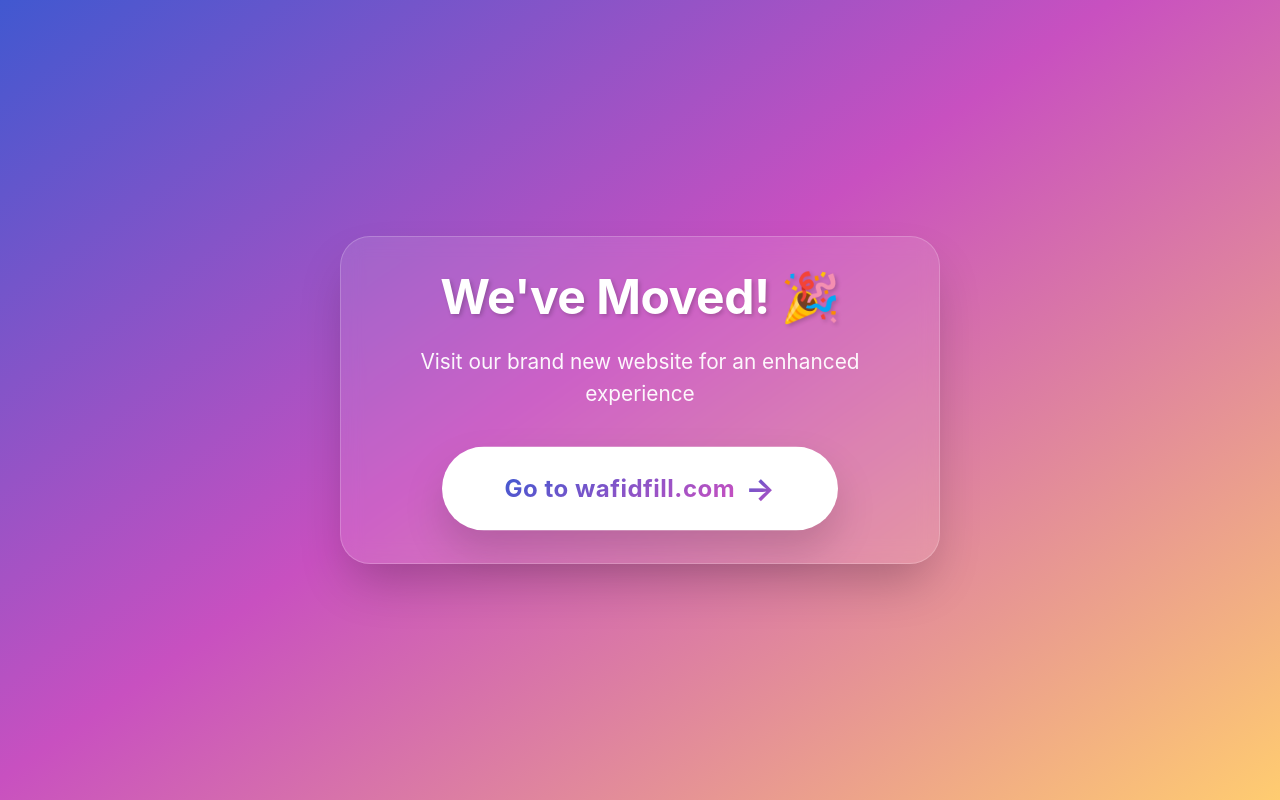
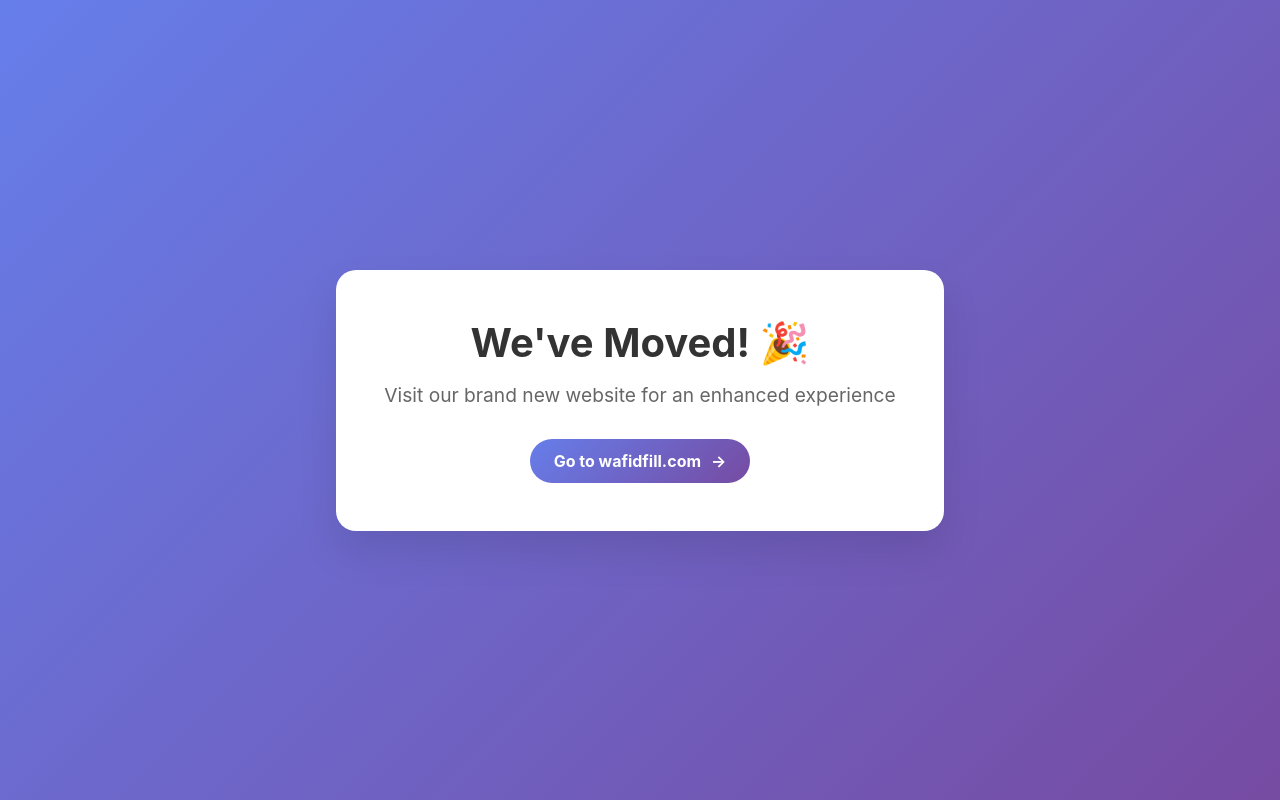
Before and after one commit to maap3254/setup, a plain HTML site: page index.html in a window 1280 px wide. Drawn offline with Linux system fonts and the light colour scheme.

Commit message:
Update style.css

```diff
--- a/style.css
+++ b/style.css
@@ -5,8 +5,8 @@
 }
 
 body {
-            font-family: -apple-system, BlinkMacSystemFont, 'Segoe UI', Roboto, Oxygen, Ubuntu, Cantarell, sans-serif;
-            background: linear-gradient(145deg, #4158D0 0%, #C850C0 46%, #FFCC70 100%);
+    font-family: -apple-system, BlinkMacSystemFont, 'Segoe UI', Roboto, Oxygen, Ubuntu, sans-serif;
+    background: linear-gradient(135deg, #667eea 0%, #764ba2 100%);
     min-height: 100vh;
     display: flex;
     justify-content: center;
@@ -15,127 +15,46 @@
 
 .container {
     text-align: center;
-            padding: 30px;
-            max-width: 600px;
-            background: rgba(255, 255, 255, 0.1);
-            backdrop-filter: blur(10px);
-            border-radius: 30px;
-            box-shadow: 0 25px 50px -12px rgba(0, 0, 0, 0.25);
-            margin: 20px;
-            border: 1px solid rgba(255, 255, 255, 0.2);
+    background: white;
+    padding: 3rem;
+    border-radius: 20px;
+    box-shadow: 0 20px 40px rgba(0,0,0,0.1);
 }
 
 h1 {
-            color: white;
-            font-size: 3em;
-            margin-bottom: 20px;
-            font-weight: 700;
-            text-shadow: 2px 2px 4px rgba(0,0,0,0.2);
-            letter-spacing: -0.5px;
+    color: #333;
+    margin-bottom: 1rem;
+    font-size: 2.5rem;
 }
 
 p {
-            color: rgba(255, 255, 255, 0.95);
-            font-size: 1.3em;
-            margin-bottom: 40px;
-            font-weight: 400;
-            line-height: 1.5;
-        }
-
-        .button-wrapper {
-            margin-top: 20px;
+    color: #666;
+    margin-bottom: 2rem;
+    font-size: 1.2rem;
 }
 
 .beautiful-btn {
     display: inline-flex;
     align-items: center;
-            justify-content: center;
-            background: white;
-            color: #4158D0;
+    gap: 10px;
+    background: linear-gradient(135deg, #667eea 0%, #764ba2 100%);
+    color: white;
+    padding: 12px 24px;
+    border-radius: 50px;
     text-decoration: none;
-            padding: 20px 60px;
-            border-radius: 60px;
-            font-size: 1.5em;
-            font-weight: 600;
-            letter-spacing: 0.5px;
-            box-shadow: 0 20px 40px rgba(0, 0, 0, 0.15);
-            transition: all 0.3s cubic-bezier(0.4, 0, 0.2, 1);
-            border: 3px solid transparent;
-            position: relative;
-            overflow: hidden;
-            gap: 10px;
+    font-weight: bold;
+    transition: transform 0.3s ease, box-shadow 0.3s ease;
 }
 
 .beautiful-btn:hover {
-            transform: scale(1.05);
-            box-shadow: 0 30px 60px rgba(0, 0, 0, 0.2);
-            background: linear-gradient(145deg, #f9f9f9, #ffffff);
-            border-color: rgba(255, 255, 255, 0.8);
-        }
-
-        .beautiful-btn:active {
-            transform: scale(0.98);
-        }
-
-        .beautiful-btn span {
-            background: linear-gradient(145deg, #4158D0, #C850C0);
-            -webkit-background-clip: text;
-            -webkit-text-fill-color: transparent;
-            background-clip: text;
-            font-weight: 700;
+    transform: translateY(-2px);
+    box-shadow: 0 10px 20px rgba(0,0,0,0.2);
 }
 
 .arrow {
-            font-size: 1.3em;
     transition: transform 0.3s ease;
-            background: linear-gradient(145deg, #4158D0, #C850C0);
-            -webkit-background-clip: text;
-            -webkit-text-fill-color: transparent;
-            background-clip: text;
 }
 
 .beautiful-btn:hover .arrow {
-            transform: translateX(8px);
+    transform: translateX(5px);
 }
-
-        @keyframes float {
-            0% { transform: translateY(0px); }
-            50% { transform: translateY(-5px); }
-            100% { transform: translateY(0px); }
-        }
-
-        .button-wrapper {
-            animation: float 4s ease-in-out infinite;
-        }
-
-        @media (max-width: 600px) {
-            h1 {
-                font-size: 2.2em;
-            }
-
-            p {
-                font-size: 1.1em;
-            }
-
-            .beautiful-btn {
-                padding: 16px 40px;
-                font-size: 1.2em;
-            }
-        }
-
-        /* Optional: Add a subtle shine effect */
-        .beautiful-btn::after {
-            content: '';
-            position: absolute;
-            top: -50%;
-            left: -50%;
-            width: 200%;
-            height: 200%;
-            background: radial-gradient(circle, rgba(255,255,255,0.3) 0%, transparent 70%);
-            opacity: 0;
-            transition: opacity 0.3s ease;
-        }
-
-        .beautiful-btn:hover::after {
-            opacity: 1;
-        }
```
Lines whose indentation alone changed are shown as unchanged.
